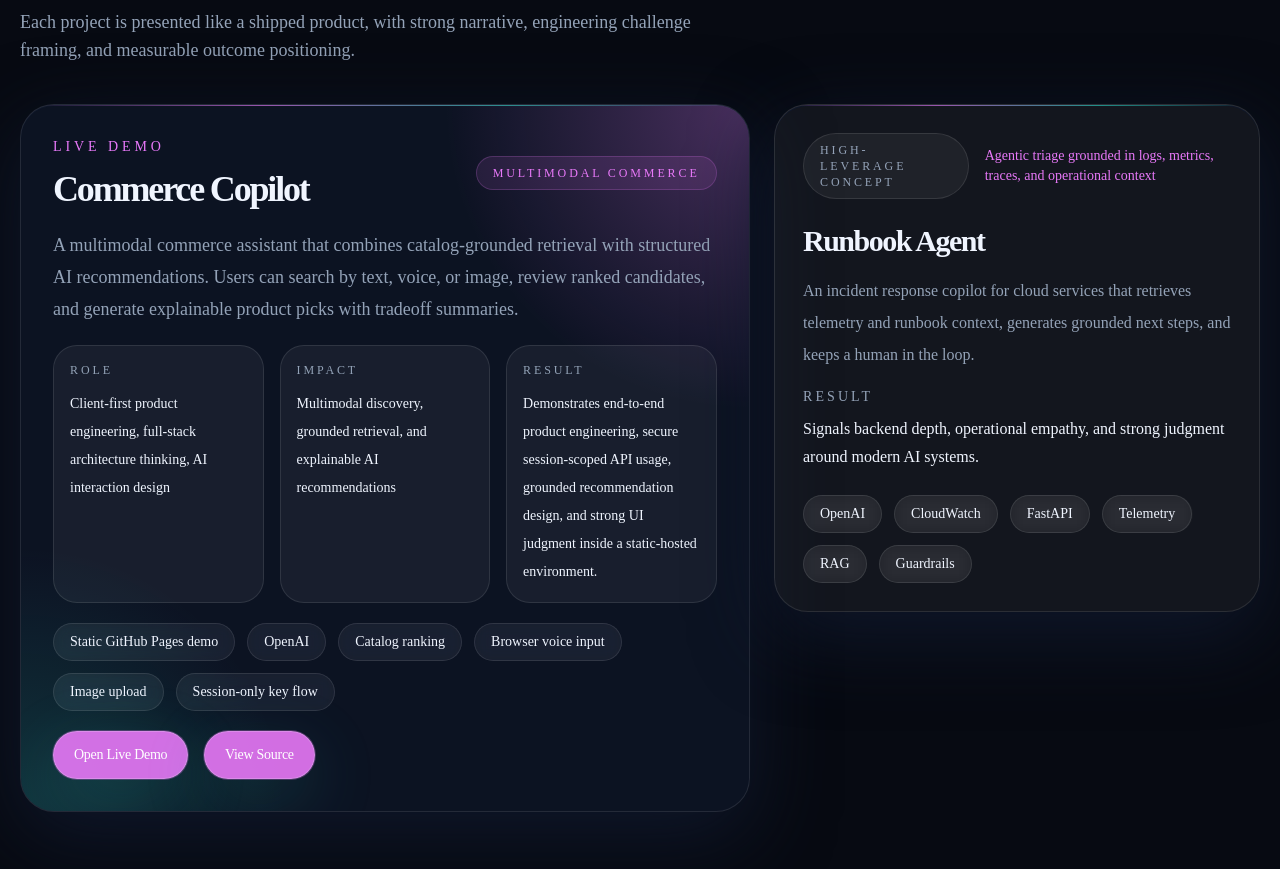
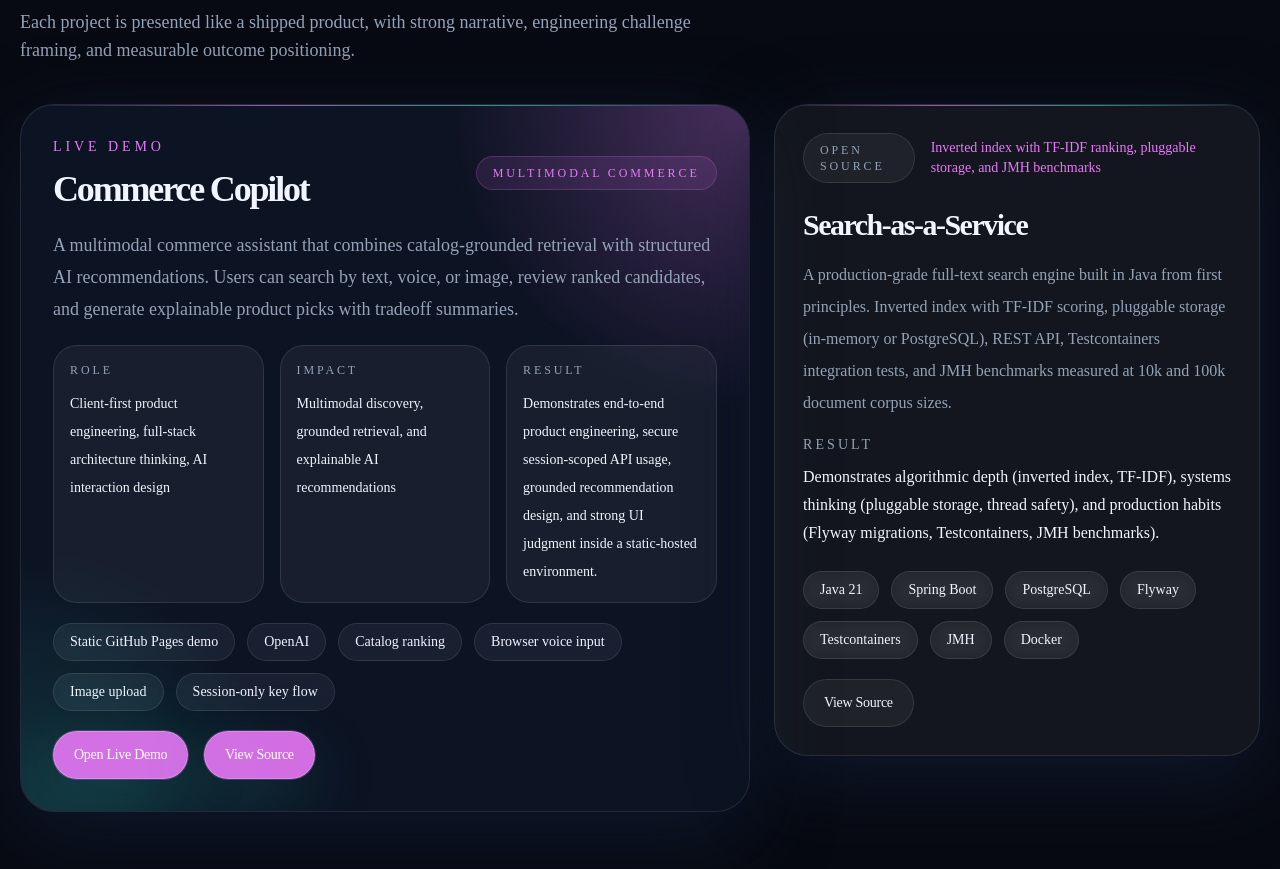
Before and after one commit to Hperam/Hperam.github.io, a Next.js app: page / in a window 1280 px wide. Shown: the part 2860-3729 px from the top of the page. Built offline with nearby package versions, Linux system fonts and the light colour scheme.

Commit message:
Replace Runbook Agent with Search-as-a-Service project on portfolio

```diff
--- a/data/portfolio.ts
+++ b/data/portfolio.ts
@@ -86,16 +86,18 @@ export const portfolio = {
       ]
     },
     {
-      title: "Runbook Agent",
-      status: "High-leverage concept",
-      impact: "Agentic triage grounded in logs, metrics, traces, and operational context",
+      title: "Search-as-a-Service",
+      status: "Open source",
+      impact: "Inverted index with TF-IDF ranking, pluggable storage, and JMH benchmarks",
       summary:
-        "An incident response copilot for cloud services that retrieves telemetry and runbook context, generates grounded next steps, and keeps a human in the loop.",
-      tech: ["OpenAI", "CloudWatch", "FastAPI", "Telemetry", "RAG", "Guardrails"],
-      role: "Platform product thinking, observability-first AI systems",
+        "A production-grade full-text search engine built in Java from first principles. Inverted index with TF-IDF scoring, pluggable storage (in-memory or PostgreSQL), REST API, Testcontainers integration tests, and JMH benchmarks measured at 10k and 100k document corpus sizes.",
+      tech: ["Java 21", "Spring Boot", "PostgreSQL", "Flyway", "Testcontainers", "JMH", "Docker"],
+      role: "Full system design — core algorithm, storage abstraction, REST API, test strategy, benchmarking",
       result:
-        "Signals backend depth, operational empathy, and strong judgment around modern AI systems.",
-      links: []
+        "Demonstrates algorithmic depth (inverted index, TF-IDF), systems thinking (pluggable storage, thread safety), and production habits (Flyway migrations, Testcontainers, JMH benchmarks).",
+      links: [
+        { label: "View Source", href: "https://github.com/Hperam/search-service" }
+      ]
     }
   ],
   experience: [
```
